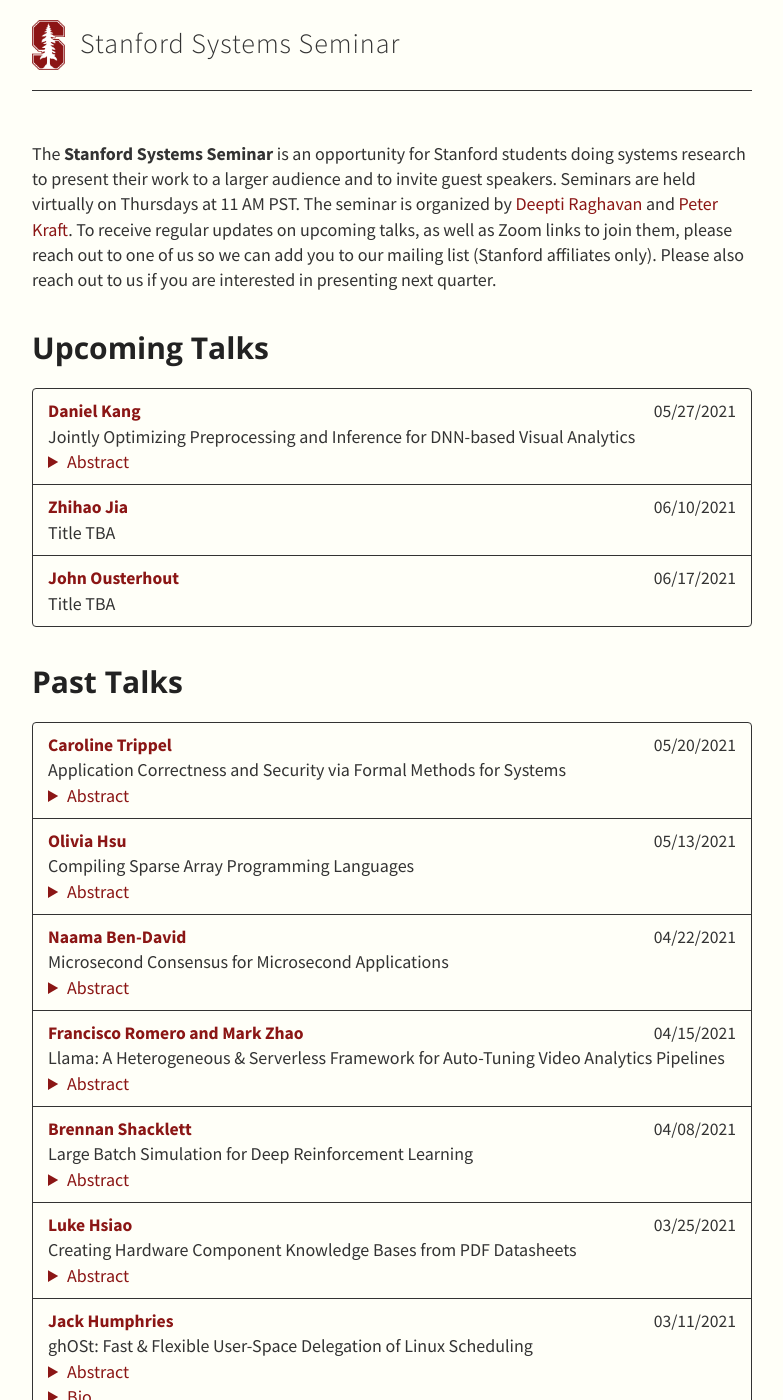
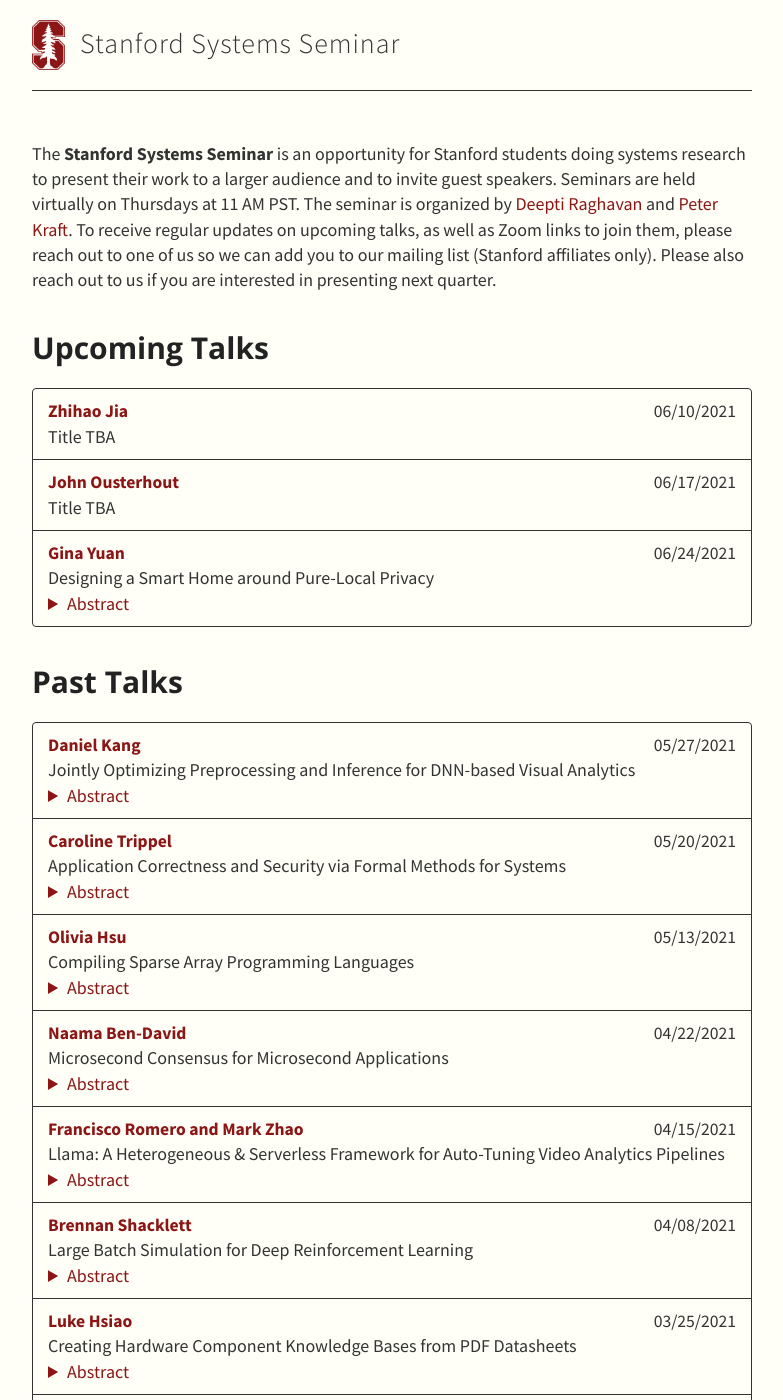
Before and after one commit to stanford-systems-seminar/stanford-systems-seminar.github.io, a Jekyll site: the page built from index.md, in a window 1280 px wide and 1400 px high. Shown: the whole window, without its empty margins (248-1031 px from the left). Built offline with Jekyll 4.4.1, drawn with Linux system fonts in a browser that asks for light colours.

Commit message:
Update talks.yml

```diff
--- a/_data/talks.yml
+++ b/_data/talks.yml
@@ -1,10 +1,5 @@
 - type: Upcoming Talks
   members:
-    - speaker: Daniel Kang
-      date: 05/27/2021
-      title: "Jointly Optimizing Preprocessing and Inference for DNN-based Visual Analytics"
-      abstract: "While deep neural networks (DNNs) are an increasingly popular way to query large corpora of data, their significant runtime remains an active area of research. As a result, researchers have proposed systems and optimizations to reduce these costs by allowing users to trade off accuracy and speed. In this work, we examine end-to-end DNN execution in visual analytics systems on modern accelerators. Through a novel measurement study, we show that the preprocessing of data (eg, decoding, resizing) can be the bottleneck in many visual analytics systems on modern hardware.  To address the bottleneck of preprocessing, we introduce two optimizations for end-to-end visual analytics systems. First, we introduce novel methods of achieving accuracy and throughput trade-offs by using natively present, low-resolution visual data. Second, we develop a runtime engine for efficient visual DNN inference. This runtime engine a) efficiently pipelines preprocessing and DNN execution for inference, b) places preprocessing operations on the CPU or GPU in a hardware-and input-aware manner, and c) efficiently manages memory and threading for high throughput execution. We implement these optimizations in a novel system, Smol, and evaluate Smol on eight visual datasets. We show that its optimizations can achieve up to 5.9x end-to-end throughput improvements at a fixed accuracy over recent work in visual analytics."
-      website: https://ddkang.github.io/
     - speaker: Zhihao Jia
       date: 06/10/2021
       title: "Title TBA"
@@ -13,8 +8,18 @@
       date: 06/17/2021
       title: "Title TBA"
       website: https://web.stanford.edu/~ouster/cgi-bin/home.php
+    - speaker: Gina Yuan
+      date: 06/24/2021
+      title: "Designing a Smart Home around Pure-Local Privacy"
+      abstract: "Internet-connected IoT devices pose a significant threat to user privacy. Compromised or malicious vendors have access to microphones, cameras, door locks, and other highly sensitive data sources in people’s homes. Though a few IoT apps inherently depend on the cloud for consuming content and sharing analytics, much of the rationale for cloud-based control is to utilize cloud hardware resources. However, many users already own the computation, storage, and connectivity necessary to support today’s IoT applications. The missing piece is a framework to make these resources available to IoT devices. This talk presents Karl, an architecture for a home cloud that executes as much functionality as possible on user-owned hardware. Karl allows IoT devices to offload computation and storage to the user’s own computers using a module programming model inspired by serverless computing. Karl also mediates access to the Internet through pipeline policies, easily visualized and mapped to English-language privacy guarantees. Pipeline policies are compiled down to a simplified form of mandatory access control based on tags, which justify the transfer of data between and out of sandboxed modules. We prototype Karl and implement 3 sensors, 9 modules, and 9 pipeline policies using it. We show that Karl can easily express sophisticated privacy policies and is practical, with latencies below 2ms for interactive applications."
+      website: http://www.ginayuan.com/
 - type: Past Talks
   members:
+    - speaker: Daniel Kang
+      date: 05/27/2021
+      title: "Jointly Optimizing Preprocessing and Inference for DNN-based Visual Analytics"
+      abstract: "While deep neural networks (DNNs) are an increasingly popular way to query large corpora of data, their significant runtime remains an active area of research. As a result, researchers have proposed systems and optimizations to reduce these costs by allowing users to trade off accuracy and speed. In this work, we examine end-to-end DNN execution in visual analytics systems on modern accelerators. Through a novel measurement study, we show that the preprocessing of data (eg, decoding, resizing) can be the bottleneck in many visual analytics systems on modern hardware.  To address the bottleneck of preprocessing, we introduce two optimizations for end-to-end visual analytics systems. First, we introduce novel methods of achieving accuracy and throughput trade-offs by using natively present, low-resolution visual data. Second, we develop a runtime engine for efficient visual DNN inference. This runtime engine a) efficiently pipelines preprocessing and DNN execution for inference, b) places preprocessing operations on the CPU or GPU in a hardware-and input-aware manner, and c) efficiently manages memory and threading for high throughput execution. We implement these optimizations in a novel system, Smol, and evaluate Smol on eight visual datasets. We show that its optimizations can achieve up to 5.9x end-to-end throughput improvements at a fixed accuracy over recent work in visual analytics."
+      website: https://ddkang.github.io/
     - speaker: Caroline Trippel
       date: 05/20/2021
       title: Application Correctness and Security via Formal Methods for Systems
```
